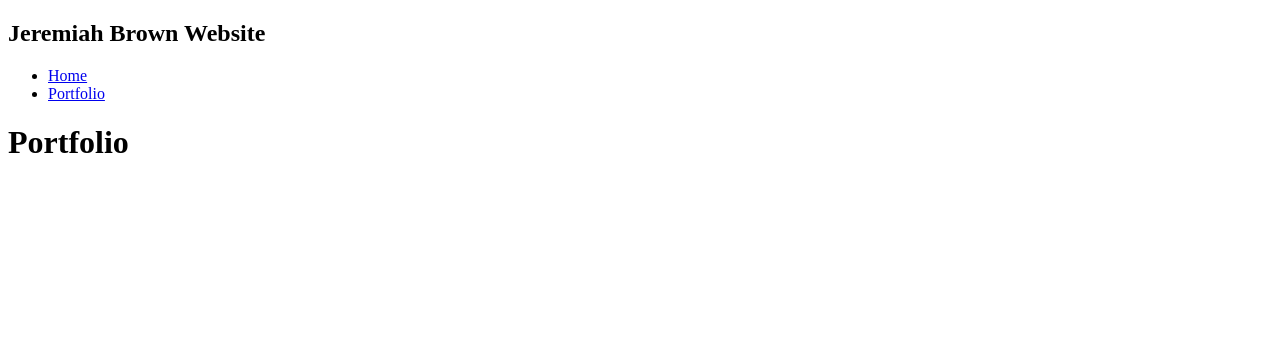
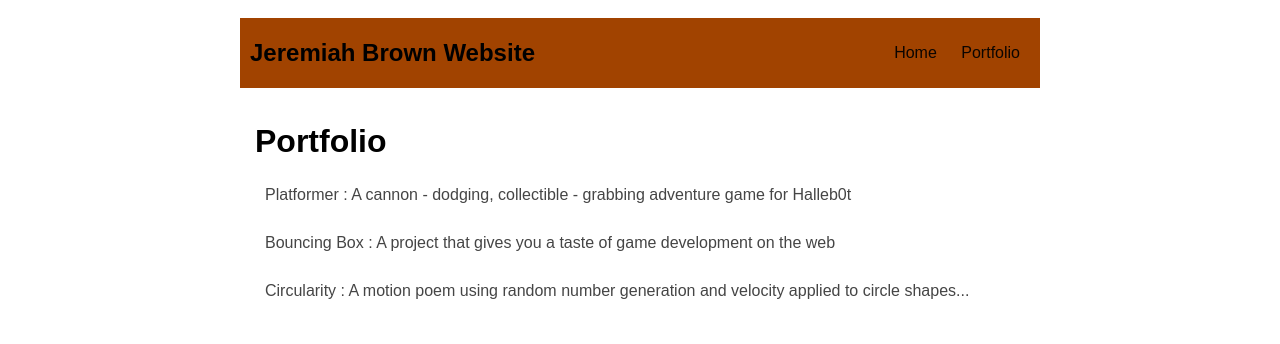
Before and after one commit to JeremiahBrown8288/JeremiahBrown8288.github.io, a plain HTML site: page portfolio.html in a window 1280 px wide. Drawn offline with Linux system fonts and the light colour scheme.

Commit message:
fixed portfolio

```diff
--- a/portfolio.html
+++ b/portfolio.html
@@ -2,6 +2,7 @@
 <html>
     <head>
         <title>Jeremiah Brown Website</title>
+        <link rel="stylesheet" href="style.css">
     </head>
 
     <body>
@@ -21,7 +22,9 @@
             <div class="content">
                 <h1>Portfolio</h1>
                 <ul id="portfolio">
-
+                    <li><a href="projects/platformer/">Platformer : A cannon - dodging, collectible - grabbing adventure game for Halleb0t</a></li>
+                    <li><a href="projects/bouncing-box/">Bouncing Box : A project that gives you a taste of game development on the web </a></li>
+                    <li><a href="projects/circularity/">Circularity : A motion poem using random number generation and velocity applied to circle shapes...</a></li>
                 </ul>
             </div>
          </main>
--- a/style.css
+++ b/style.css
@@ -13,6 +13,7 @@ body {
 nav {
     background: rgb(161, 67, 0);
    margin: 0 auto;
+   margin-bottom: 20px;
     display: flex;
     padding: 10px;
 }
@@ -60,3 +61,30 @@ main {
 h2, h3 {
     margin: 0px;
 }
+
+
+         /* portfolio styles */
+         .content h1 {
+            color: black;
+        }
+
+        #portfolio {
+            list-style-type: none;
+            padding-left: 0;
+        }
+
+        #portfolio li {
+            background: #fff;
+            padding: 10px;
+            border-radius: 10px;
+            margin-bottom: 10px;
+        }
+
+        #portfolio li:hover {
+            background: #c58908;
+        }
+
+        #portfolio a {
+            text-decoration: none;
+            color: #454545;
+        }
```
